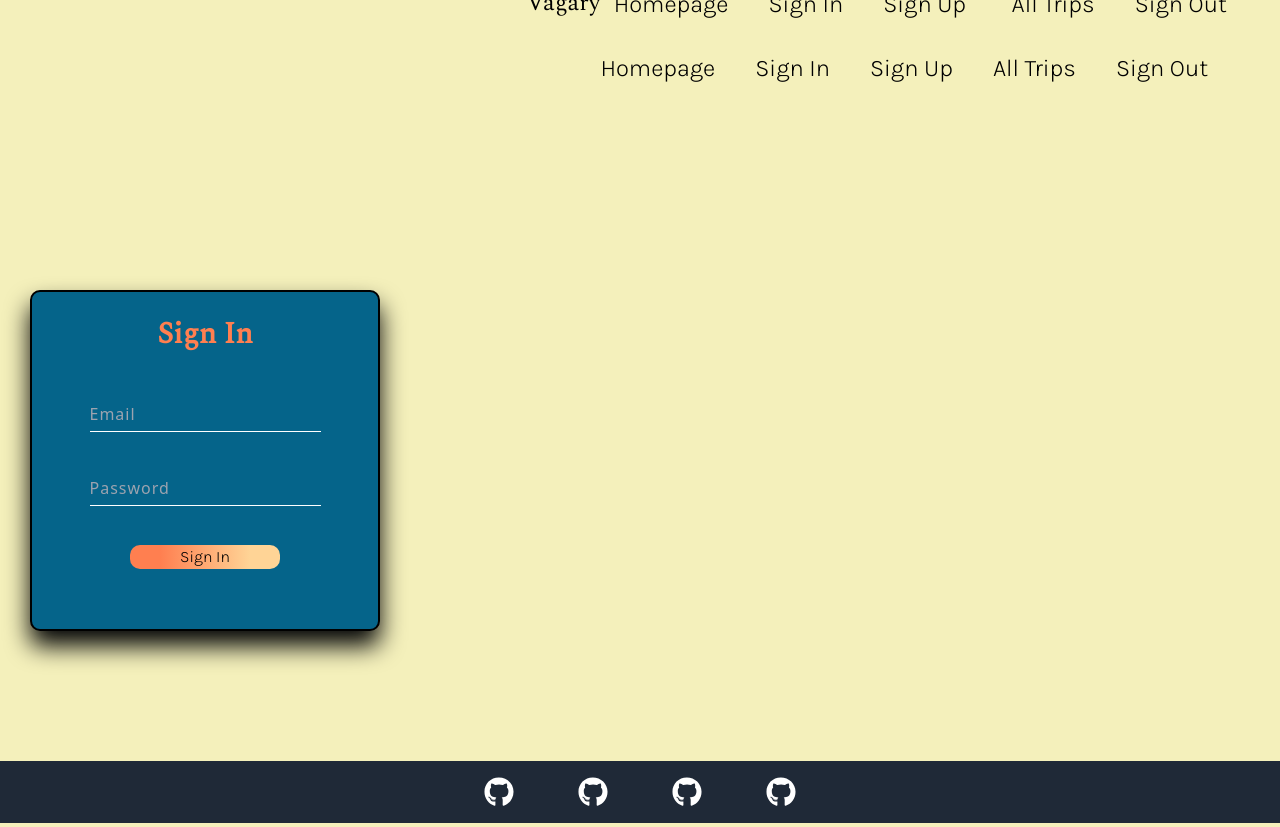
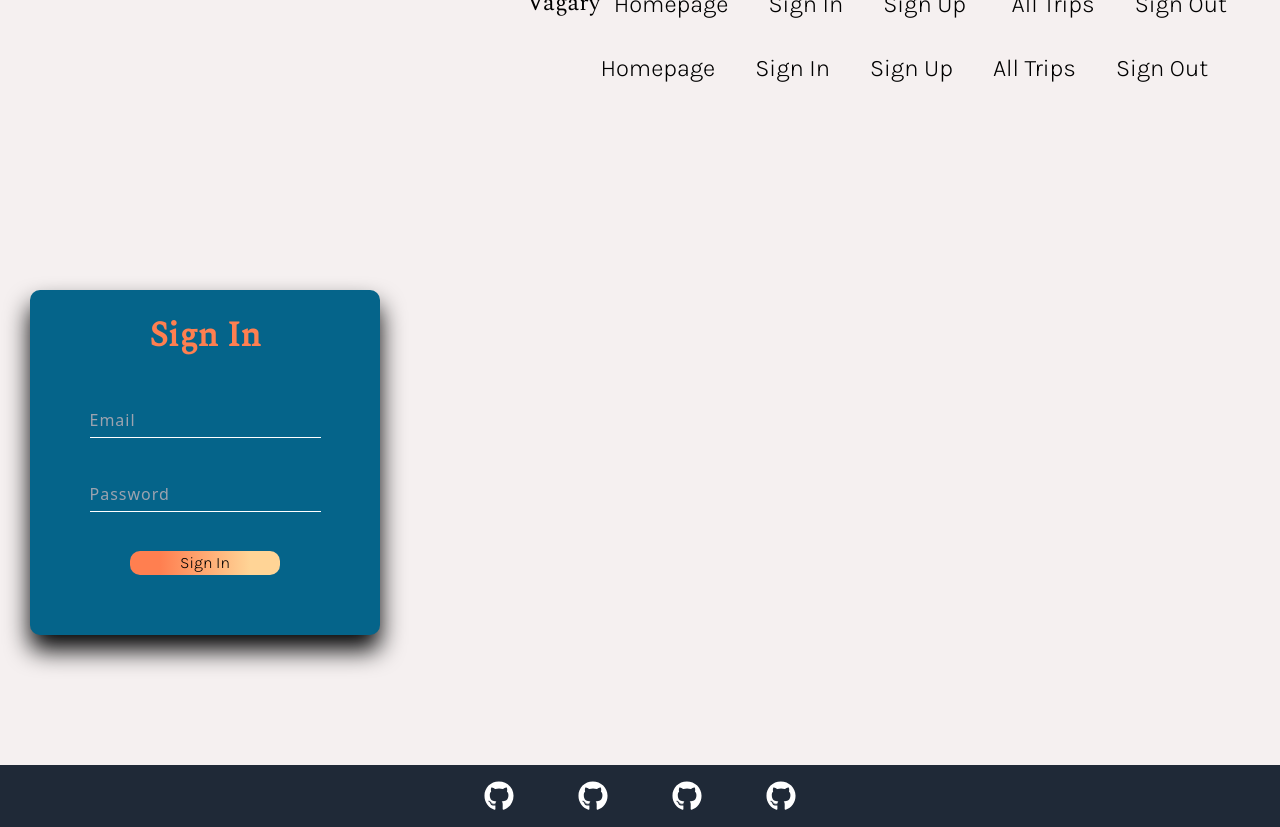
Before and after one commit to andersonnash/Vagary, a React (Create React App) app in the folder client/: page /sign-in in a window 1280 px wide. Built offline with nearby package versions, Linux system fonts and the light colour scheme; no server answers.

Commit message:
anythin new

```diff
--- a/client/src/App.css
+++ b/client/src/App.css
@@ -18,14 +18,17 @@
     padding-bottom: 70px;
     width: 100%;
     margin-bottom: 120px;
-    background-color: coral;
+    background: linear-gradient(90deg, rgba(255,127,80,1) 0%, rgba(255,157,105,1) 53%, rgba(255,212,150,1) 95%);
   }
 
   .bars {
-    width: 35px;
+    width: 40px;
     padding: 5px 5px 5px 5px;
     /* border-style: dotted; */
-    background-color: burlywood;
+    /* background-color: #ff9d69; */
+    /* light(end of gradient) bg bottom darker(begin of gradient) top */
+    /* background-color: #ffd496; */
+
     float: right;
     margin-top: 15px;
     position: relative;
--- a/client/src/views/SignUp/SignUp.css
+++ b/client/src/views/SignUp/SignUp.css
@@ -1,19 +1,20 @@
 @media (prefers-reduced-motion: no-preference) {
 
     body {
-        background-color: #f4f0bb;
+        background-color: rgb(245, 240, 240);
     }
     nav {
         /* border-style: dotted; */
         margin: 0;
         margin-bottom: 30px;
         height: 70px;
+        width: 100%;
     }
     h1{
         border: none;
         position: relative ;
         bottom: 40px;
-        font-size: 30px;
+        font-size: 35px;
         font-weight: bold;
         color: coral;
         width: 150px;
--- a/client/src/views/signIn/SignIn.css
+++ b/client/src/views/signIn/SignIn.css
@@ -1,5 +1,5 @@
 .signin-form {
-    border: 2px solid black;
+    /* border: 2px solid black; */
     display: flex;
     justify-content: center;
     align-self: center;
@@ -11,9 +11,6 @@
 
 @media (prefers-reduced-motion: no-preference) {
 
-    body {
-        background-color: #f4f0bb;
-    }
     nav {
         /* border-style: dotted; */
         margin: 0;
```
